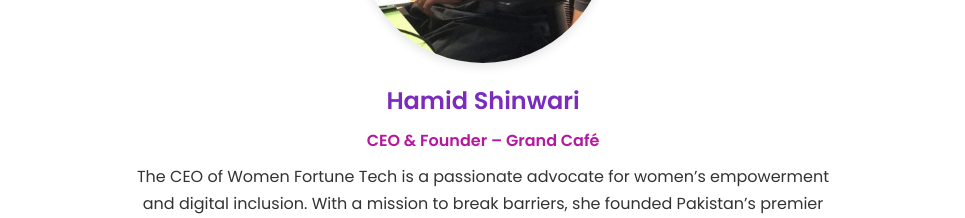
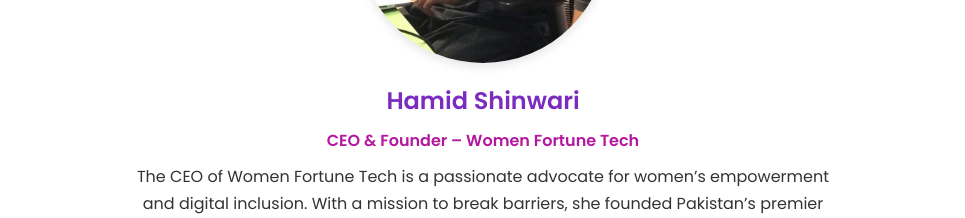
Before and after one commit to ayeshakanwal-rgb/women-fortune-tech, a plain HTML site: page index.html in a window 1280 px wide. Shown: the part 1500-1718 px from the top of the page, without its empty margins (157-1122 px from the left). Drawn offline with nearby package versions, Linux system fonts and the light colour scheme.

Commit message:
index.html added

```diff
--- a/index.html
+++ b/index.html
@@ -54,7 +54,7 @@
     <img src="images/CEOpic.jpeg" alt="Founder Image">
     <div class="founder-text">
       <h2>Hamid Shinwari</h2>
-      <h4>CEO & Founder – Grand Café</h4>
+      <h4>CEO & Founder – Women Fortune Tech</h4>
       <p>
         The CEO of Women Fortune Tech is a passionate advocate for women’s empowerment and digital inclusion. With a mission to break barriers, she founded Pakistan’s premier Vernacular Upskilling Platform, providing accessible, job-ready training programs in regional languages.
         Her leadership focuses on equipping women with in-demand digital skills, fostering confidence, economic independence, and global competitiveness.
```
